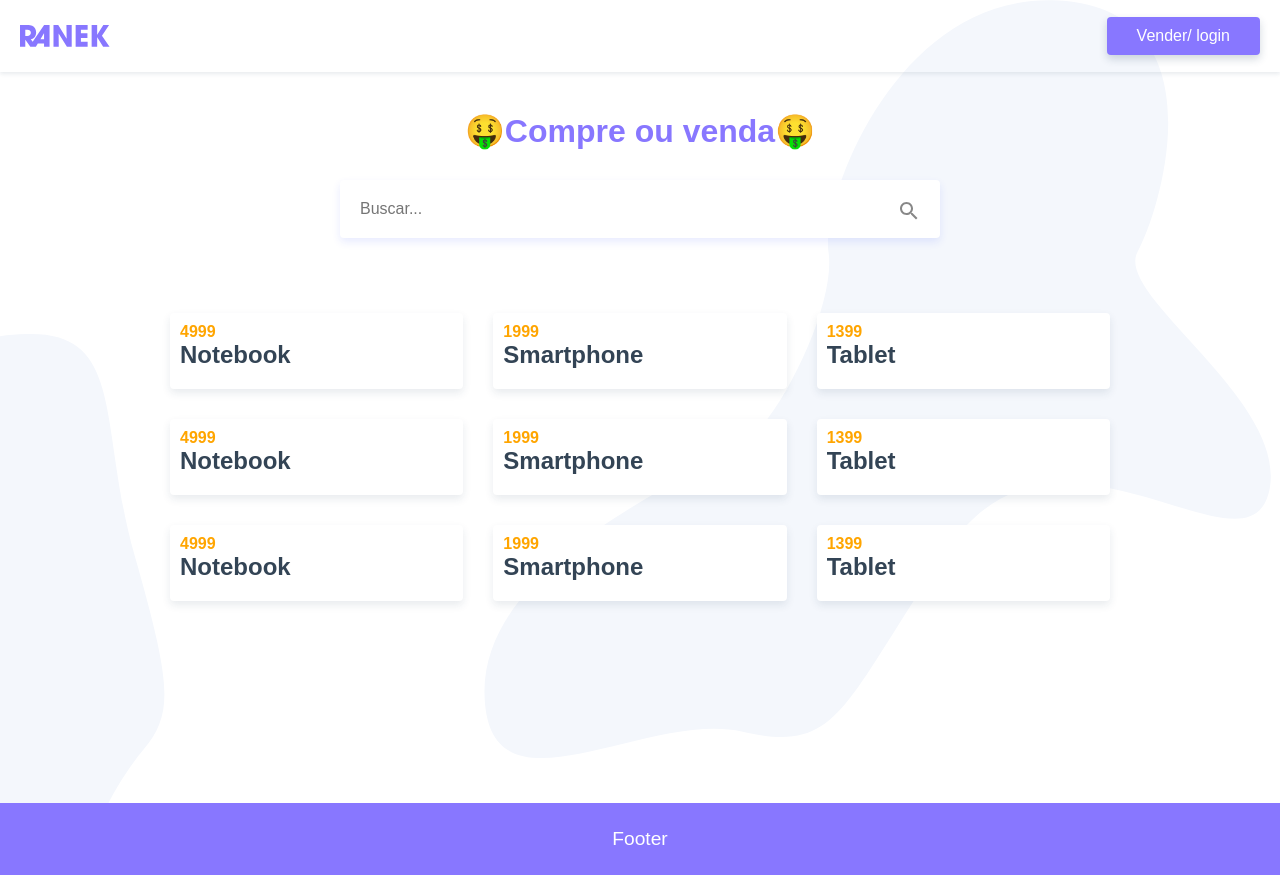
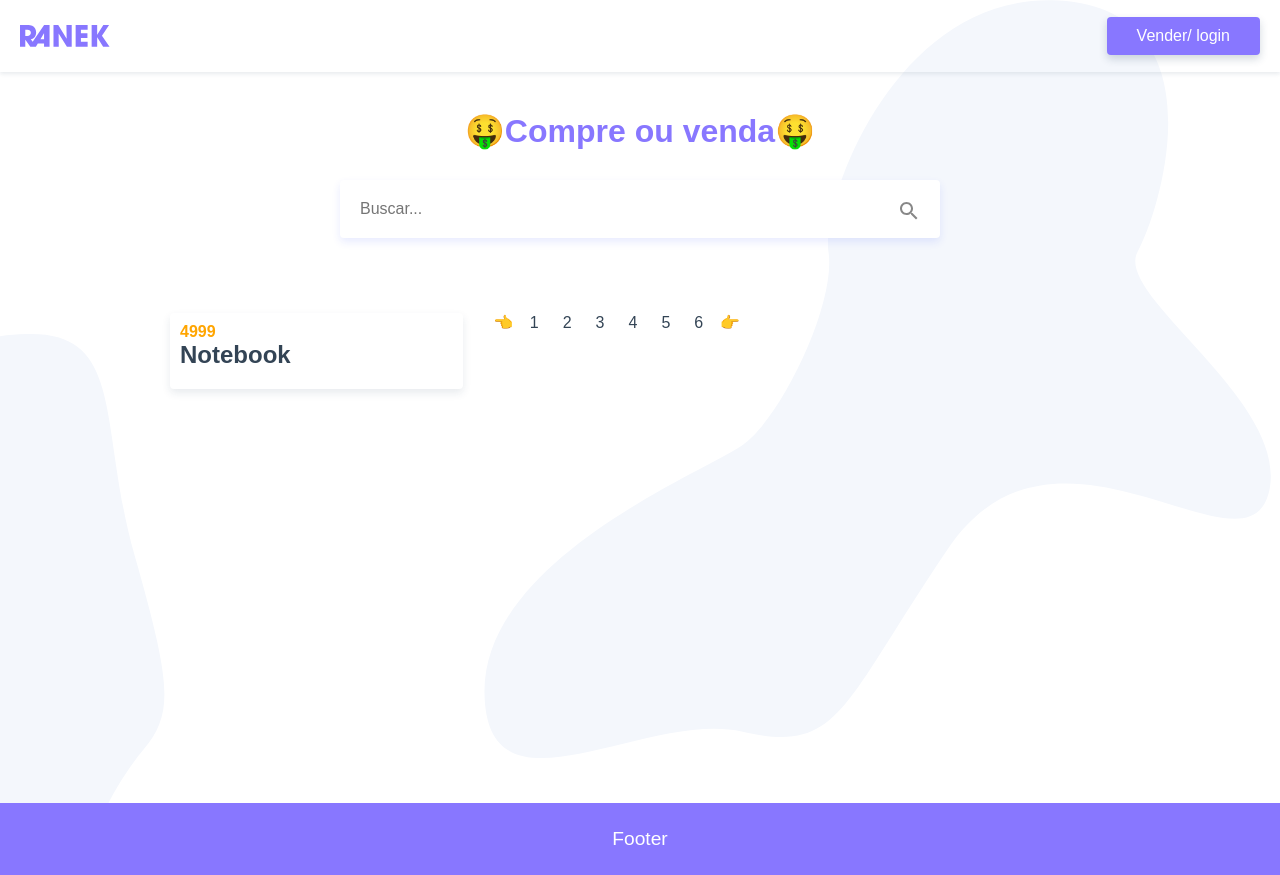
Before and after one commit to WellingtonDS/Marketplace, a Vue app: page / in a window 1280 px wide. Built offline with nearby package versions, Linux system fonts and the light colour scheme; data requests are answered from the project's data file.

Commit message:
criacao de paginacao

```diff
--- a/src/components/productList/ProductList.vue
+++ b/src/components/productList/ProductList.vue
@@ -1,7 +1,7 @@
 <template>
     <section class="products-container">
         <div v-if="products && products.length" class="products">
-            <div class="product" v-for="product in products" :key="product.id" name="product">
+            <div class="product" v-for="(product, index) in products" :key="index" name="product">
                 <router-link to="/">
                     <img v-if="product.photos" src="produtct.photos[0].src" alt="product.photos[0].title">
                     <p class="price">{{product.price}}</p>
@@ -9,6 +9,7 @@
                     <p class="description"> {{product.desciption}}</p>
                 </router-link>
             </div>
+        <ProductsPaginate :productsTotal="productsTotal"  :productsPerPage="productsPerPage"/>
         </div>
         <div v-else-if="products && products.length === 0">
             <p class="no-result">Busca sem resultado. Tente buscar por outro termo.</p>
--- a/src/components/productList/ProductListComponents.js
+++ b/src/components/productList/ProductListComponents.js
@@ -1,12 +1,18 @@
 import { api } from '@/service/service';
 import { serialize } from '@/helpers/Helpers';
+import ProductsPaginate from '@/components/productspagination/ProductsPaginate.vue';
 
 export default {
     name: "ProductList",
+    components: {
+        ProductsPaginate
+    },
+
     data () {
         return {
             products: null,
-            productsPerPage: 9
+            productsPerPage: 1,
+            productsTotal: 0
         }
     },
 
@@ -21,6 +27,7 @@ export default {
     methods: {
         getProducts () {
             api.get(this.url).then(response => {
+                this.productsTotal = Number(response.headers["x-total-count"]);
                 this.products = response.data;
             })
         }
--- /dev/null
+++ b/src/components/productspagination/ProductsPaginate.scss
@@ -0,0 +1,21 @@
+@import '../../styles/colors.scss';
+@import '../../styles/variables.scss';
+
+ul {
+    grid-column: 1 / -1;
+}
+
+li {
+    display: inline-block;
+}
+
+li a {
+    padding: 2px 8px;
+    border-radius: 2px;
+    margin: 4px;
+}
+
+li a.router-link-exact-active, li a:hover {
+    background: #87f;
+    color: white;
+}
--- /dev/null
+++ b/src/components/productspagination/ProductsPaginate.vue
@@ -0,0 +1,20 @@
+<template>
+    <div>
+        <ul v-if="paginateTotal > 1">
+            <router-link class="emogi" :to="{query: query(1)}"> 👈 </router-link>
+            <li v-for="paginate in paginates" :key="paginate">
+                <router-link :to="{query: query(paginate)}">{{paginate}}</router-link>
+            </li>
+            <router-link :to="{query: query(paginateTotal)}"> 👉 </router-link>
+        </ul>
+    </div>
+</template>
+
+<script lang="js">
+import ProductsPaginateComponent from './ProductsPaginateComponents'
+export default ProductsPaginateComponent
+</script>
+
+<style lang="scss">
+    @import './ProductsPaginate.scss'
+</style>
--- /dev/null
+++ b/src/components/productspagination/ProductsPaginateComponents.js
@@ -0,0 +1,47 @@
+export default {
+    name: "ProductPaginate",
+    props: {
+        productsPerPage: {
+            type: Number,
+            default: 1
+        },
+
+        productsTotal: {
+            type: Number,
+            default: 1
+        }
+    },
+
+    methods: {
+        query(paginate) {
+            return{
+                ...this.$route.query,
+                _page: paginate
+            }
+        }
+    },
+
+    computed: {
+        paginates() {
+            const current = Number(this.$route.query._page);
+            const range = 6;
+            const offset = Math.ceil(range / 2);
+            const total = this.paginateTotal;
+            const pageArrays = [];
+
+            for (let index = 1; index <= total; index++) {
+                pageArrays.push(index);
+            }
+
+            pageArrays.splice(0, current - offset);
+            pageArrays.splice(range, total);
+
+            return pageArrays;
+        },
+
+        paginateTotal() {
+            const total = this.productsTotal / this.productsPerPage;
+            return (total !== Infinity) ? Math.ceil(total) : 0;
+        }
+    }
+}
```
